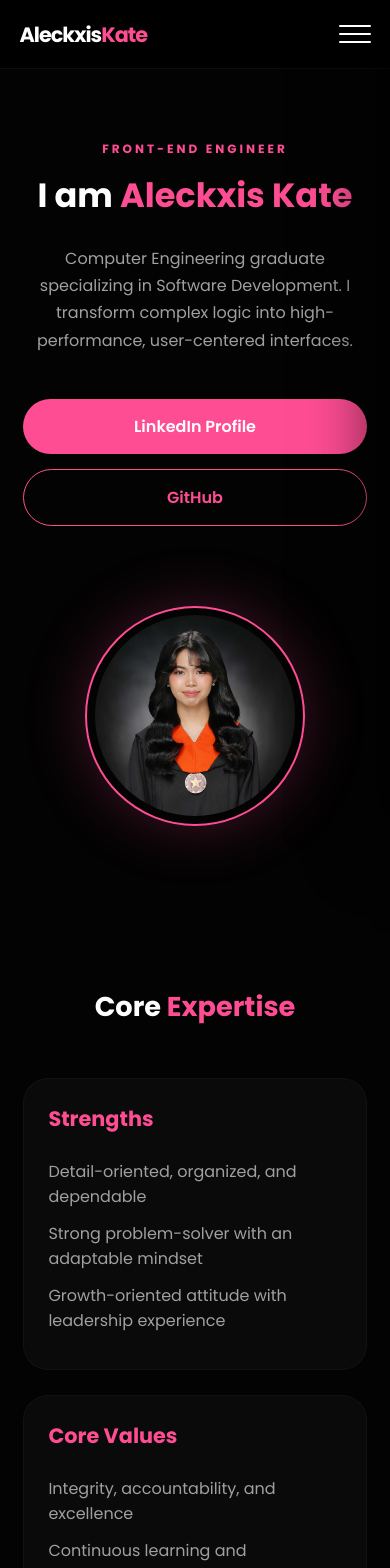
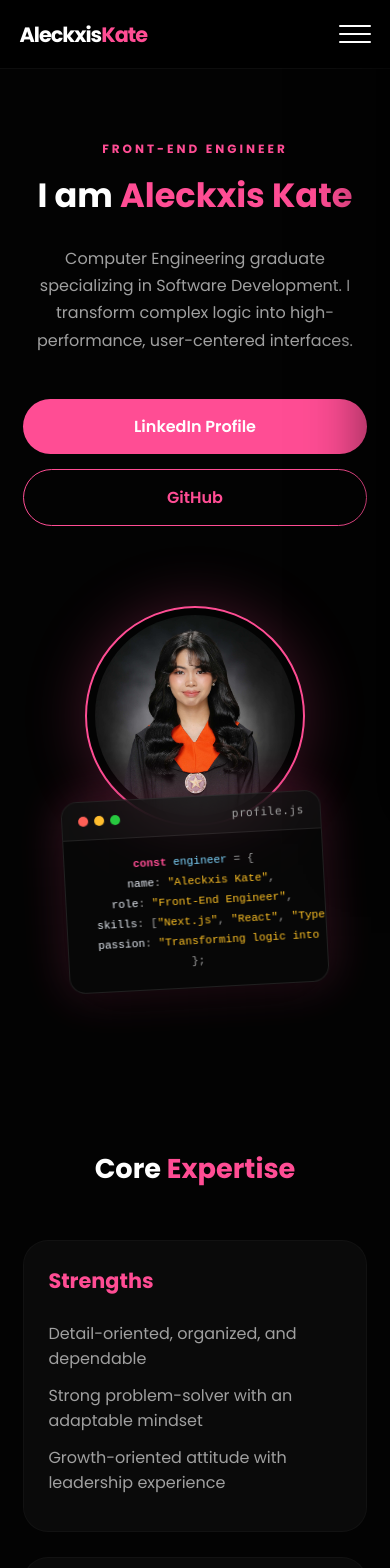
Before and after one commit to aieckxis/aleckxis-kate, a Next.js app: page / in a window 390 px wide. Shown: the top 1568 px of the page. Built offline with nearby package versions, Linux system fonts and the light colour scheme.

Commit message:
Add codecard

```diff
--- /dev/null
+++ b/app/components/CodeCard.js
@@ -0,0 +1,58 @@
+export default function CodeCard() {
+    return (
+        <div className="code-card">
+            <div className="code-card-header">
+                <div className="code-card-dots">
+                    <span className="dot dot-red" />
+                    <span className="dot dot-yellow" />
+                    <span className="dot dot-green" />
+                </div>
+                <span className="code-card-filename">profile.js</span>
+            </div>
+            <pre className="code-card-body">
+                <code>
+                    <span className="tok-kw">const</span>{' '}
+                    <span className="tok-var">engineer</span>{' '}
+                    <span className="tok-punct">=</span>{' '}
+                    <span className="tok-punct">{'{'}</span>
+                    {'\n'}
+                    {'  '}
+                    <span className="tok-prop">name</span>
+                    <span className="tok-punct">:</span>{' '}
+                    <span className="tok-str">&quot;Aleckxis Kate&quot;</span>
+                    <span className="tok-punct">,</span>
+                    {'\n'}
+                    {'  '}
+                    <span className="tok-prop">role</span>
+                    <span className="tok-punct">:</span>{' '}
+                    <span className="tok-str">&quot;Front-End Engineer&quot;</span>
+                    <span className="tok-punct">,</span>
+                    {'\n'}
+                    {'  '}
+                    <span className="tok-prop">skills</span>
+                    <span className="tok-punct">:</span>{' '}
+                    <span className="tok-punct">[</span>
+                    <span className="tok-str">&quot;Next.js&quot;</span>
+                    <span className="tok-punct">,</span>{' '}
+                    <span className="tok-str">&quot;React&quot;</span>
+                    <span className="tok-punct">,</span>{' '}
+                    <span className="tok-str">&quot;TypeScript&quot;</span>
+                    <span className="tok-punct">,</span>{' '}
+                    <span className="tok-str">&quot;Tailwind CSS&quot;</span>
+                    <span className="tok-punct">]</span>
+                    <span className="tok-punct">,</span>
+                    {'\n'}
+                    {'  '}
+                    <span className="tok-prop">passion</span>
+                    <span className="tok-punct">:</span>{' '}
+                    <span className="tok-str">
+                        &quot;Transforming logic into intuitive interfaces&quot;
+                    </span>
+                    {'\n'}
+                    <span className="tok-punct">{'}'}</span>
+                    <span className="tok-punct">;</span>
+                </code>
+            </pre>
+        </div>
+    );
+}
--- a/app/globals.css
+++ b/app/globals.css
@@ -96,6 +96,13 @@ h1 {
 }
 
 /* professional neon circle for profile photo */
+.hero-visual {
+    position: relative;
+    display: flex;
+    align-items: center;
+    justify-content: center;
+}
+
 .neon-circle {
     width: 500px;
     height: 500px;
@@ -113,6 +120,118 @@ h1 {
     height: 93%;
     border-radius: 50%;
     object-fit: cover;
+}
+
+/* floating glassmorphism code-snippet card beside the portrait */
+.code-card-float {
+    position: absolute;
+    bottom: 10px;
+    left: -30px;
+    z-index: 3;
+    animation: code-card-bob 6s ease-in-out infinite;
+}
+
+@keyframes code-card-bob {
+
+    0%,
+    100% {
+        transform: translateY(0);
+    }
+
+    50% {
+        transform: translateY(-14px);
+    }
+}
+
+.code-card {
+    width: 300px;
+    background: rgba(10, 10, 10, 0.55);
+    backdrop-filter: blur(20px);
+    -webkit-backdrop-filter: blur(20px);
+    border: 1px solid rgba(255, 255, 255, 0.1);
+    border-radius: 16px;
+    box-shadow: 0 25px 60px rgba(0, 0, 0, 0.55), 0 0 45px var(--pink-glow);
+    overflow: hidden;
+    transform: rotate(-5deg);
+    transition: transform 0.4s ease, box-shadow 0.4s ease;
+}
+
+.code-card:hover {
+    transform: rotate(0deg) scale(1.03);
+    box-shadow: 0 30px 70px rgba(0, 0, 0, 0.6), 0 0 60px var(--pink-glow);
+}
+
+.code-card-header {
+    display: flex;
+    align-items: center;
+    gap: 10px;
+    padding: 12px 16px;
+    background: rgba(255, 255, 255, 0.03);
+    border-bottom: 1px solid rgba(255, 255, 255, 0.08);
+}
+
+.code-card-dots {
+    display: flex;
+    gap: 6px;
+}
+
+.code-card-dots .dot {
+    width: 10px;
+    height: 10px;
+    border-radius: 50%;
+    display: block;
+}
+
+.dot-red {
+    background: #ff5f56;
+}
+
+.dot-yellow {
+    background: #ffbd2e;
+}
+
+.dot-green {
+    background: #27c93f;
+}
+
+.code-card-filename {
+    margin-left: auto;
+    font-family: ui-monospace, 'JetBrains Mono', 'SFMono-Regular', Menlo, Consolas, monospace;
+    font-size: 0.7rem;
+    color: var(--gray);
+    letter-spacing: 0.5px;
+}
+
+.code-card-body {
+    margin: 0;
+    padding: 20px;
+    font-family: ui-monospace, 'JetBrains Mono', 'SFMono-Regular', Menlo, Consolas, monospace;
+    font-size: 0.78rem;
+    line-height: 1.7;
+    white-space: pre;
+    overflow-x: auto;
+    color: #e2e8f0;
+}
+
+.tok-kw {
+    color: var(--pink);
+    font-weight: 600;
+}
+
+.tok-var {
+    color: #7dd3fc;
+}
+
+.tok-prop {
+    color: #e2e8f0;
+}
+
+.tok-str {
+    color: #fbbf24;
+}
+
+.tok-punct {
+    color: var(--gray);
 }
 
 /* interactive elements and buttons */
@@ -289,13 +408,100 @@ h1 {
     border-bottom: 1px solid rgba(255, 255, 255, 0.05);
 }
 
-.project-thumb img {
+.project-thumb-wrap {
+    position: relative;
+    width: 100%;
+    height: 100%;
+}
+
+.project-thumb-wrap img {
     width: 100%;
     height: 100%;
     object-fit: cover;
     object-position: top;
     display: block;
-    transition: transform 0.5s ease, filter 0.5s ease;
+    transition: transform 0.5s ease, filter 0.5s ease, opacity 0.4s ease;
+}
+
+.project-thumb-wrap img.is-loading {
+    opacity: 0;
+}
+
+.project-thumb-wrap img.is-ready {
+    opacity: 1;
+}
+
+/* skeleton shown while mshots is still generating the real screenshot */
+.thumb-skeleton {
+    position: absolute;
+    inset: 0;
+    display: flex;
+    flex-direction: column;
+    align-items: center;
+    justify-content: center;
+    gap: 14px;
+    background: linear-gradient(120deg, #0a0a0a 0%, #111111 40%, #0a0a0a 80%);
+    background-size: 200% 100%;
+    animation: thumb-shimmer 2.2s ease-in-out infinite;
+    color: var(--gray);
+    font-size: 0.85rem;
+    letter-spacing: 0.3px;
+    text-align: center;
+    padding: 0 20px;
+}
+
+.thumb-skeleton-dot {
+    width: 14px;
+    height: 14px;
+    border-radius: 50%;
+    background: var(--pink);
+    box-shadow: 0 0 18px var(--pink-glow);
+    animation: thumb-pulse 1.4s ease-in-out infinite;
+}
+
+@keyframes thumb-shimmer {
+    0% {
+        background-position: 0% 50%;
+    }
+
+    100% {
+        background-position: -200% 50%;
+    }
+}
+
+@keyframes thumb-pulse {
+
+    0%,
+    100% {
+        transform: scale(1);
+        opacity: 1;
+    }
+
+    50% {
+        transform: scale(1.3);
+        opacity: 0.6;
+    }
+}
+
+.thumb-retry-btn {
+    position: absolute;
+    bottom: 16px;
+    left: 50%;
+    transform: translateX(-50%);
+    background: rgba(3, 3, 3, 0.85);
+    border: 1.5px solid var(--pink);
+    color: var(--white);
+    font-size: 0.75rem;
+    font-weight: 600;
+    padding: 8px 18px;
+    border-radius: 50px;
+    cursor: pointer;
+    z-index: 2;
+    transition: 0.3s;
+}
+
+.thumb-retry-btn:hover {
+    background: var(--pink);
 }
 
 .project-card:hover .project-thumb img {
@@ -387,6 +593,10 @@ footer {
         margin-bottom: 80px;
     }
 
+    .hero-visual {
+        flex-direction: column;
+    }
+
     .neon-circle {
         width: 380px;
         height: 380px;
@@ -407,6 +617,20 @@ footer {
 
     h1 {
         font-size: 3.5rem;
+    }
+
+    .code-card-float {
+        position: static;
+        margin-top: -40px;
+        animation: none;
+    }
+
+    .code-card {
+        transform: rotate(-3deg);
+    }
+
+    .code-card:hover {
+        transform: rotate(0deg);
     }
 }
 
@@ -633,6 +857,19 @@ footer {
         height: 220px;
     }
 
+    .code-card-float {
+        margin-top: -30px;
+    }
+
+    .code-card {
+        width: min(260px, 82vw);
+    }
+
+    .code-card-body {
+        font-size: 0.7rem;
+        padding: 16px;
+    }
+
     .btn-primary,
     .btn-outline {
         padding: 15px 32px;
--- a/app/page.js
+++ b/app/page.js
@@ -1,5 +1,6 @@
 import Navbar from './components/Navbar';
 import ContactForm from './components/ContactForm';
+import CodeCard from './components/CodeCard';
 
 const projects = [
   {
@@ -80,6 +81,9 @@ export default function Home() {
         <div className="hero-visual">
           <div className="neon-circle">
             <img src="/profile1.jpeg" alt="Aleckxis Kate Professional Portrait" />
+          </div>
+          <div className="code-card-float">
+            <CodeCard />
           </div>
         </div>
       </header>
```
Also changed, not shown: public/~$rofile.jpeg (deleted).
